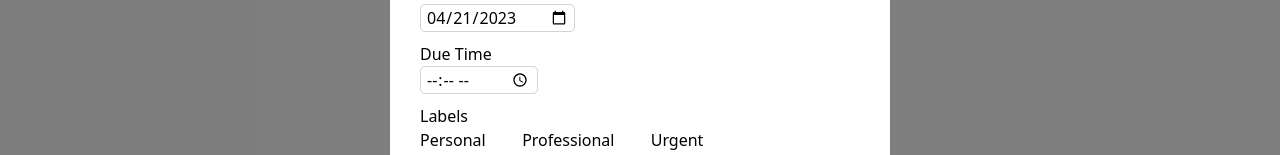
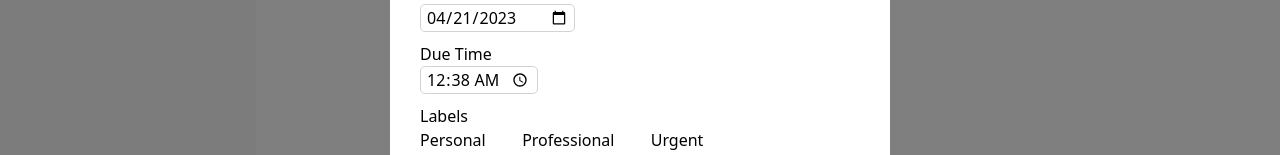
Before and after one commit to hamatthews/task-tracker-demo, a Next.js app: page / in a window 1280 px wide. Both pictures are taken after a click on the button "New Task +". Shown: the part 210-365 px from the top of the page. Built offline with nearby package versions, Linux system fonts and the light colour scheme.

Commit message:
correction made to task time display

```diff
--- a/src/components/taskEditor.tsx
+++ b/src/components/taskEditor.tsx
@@ -17,8 +17,10 @@ export default function TaskEditor({editorIndex, setEditorIndex, sortList, setTa
 
     const taskData = sortList[editorIndex];
     const date = new Date();
-    const hours = date.getHours().toString();
-    const minutes = date.getMinutes().toString();
+    let hours = date.getHours().toString();
+    if (hours.length === 1) hours = 0 + hours;
+    let minutes = date.getMinutes().toString();
+    if (minutes.length === 1) minutes = 0 + minutes;
 
     const [titleValue, setTitleValue] = useState(taskData ? taskData.title : 'Untitled Task');
     const [dateValue, setDateValue] = useState(taskData ? taskData.date : new Date().toJSON().slice(0, 10));
```
